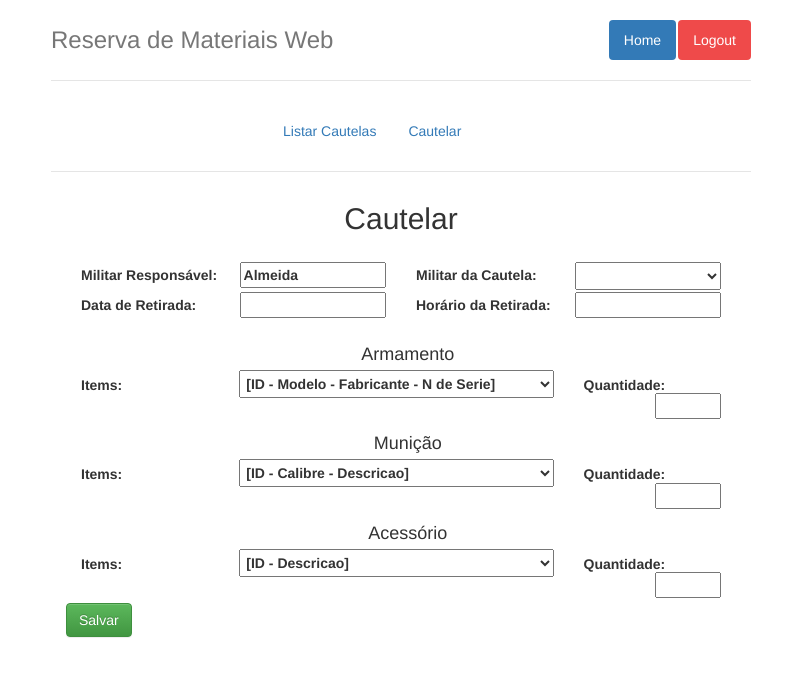
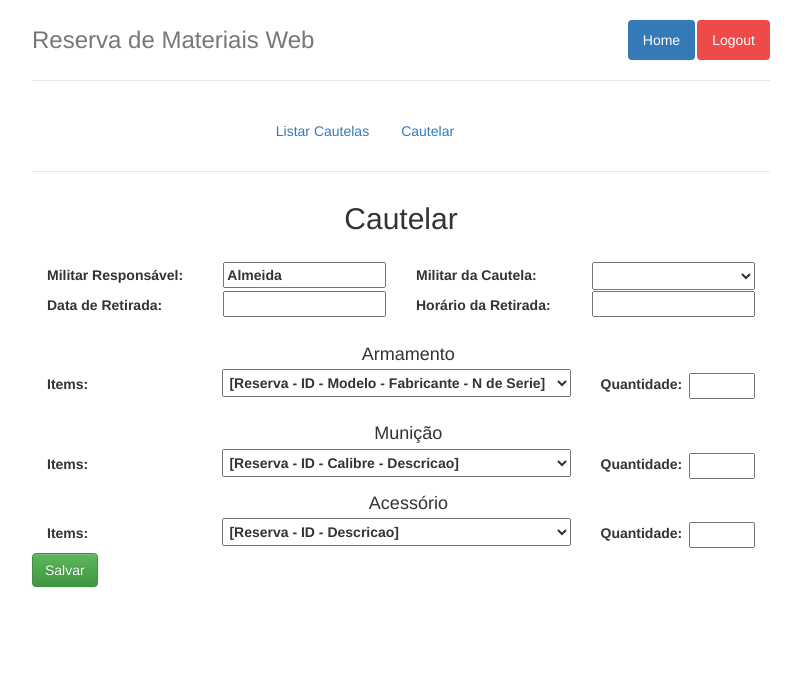
Before and after one commit to welbert/ProjetoWebPython, a Django app: page /p_registro/cautelas in a window 1280 px wide. Shown: the top 677 px of the page, without its empty margins (239-1040 px from the left). Run offline with Django 3.2, Linux system fonts and the light colour scheme; a user stored in the database is signed in; data comes from the database, SQL or seed files in the repository; both versions use the stored data as it was after the commit; some libraries are stand-ins or nearby versions.

Commit message:
usuário não poderá cautelar mais da quantidade disponível na reserva. Select de cautelas só mostram items que já estejam alocadas nas reservas. redimensionado width do container para 60%

```diff
--- a/registro/templates/base/layout.html
+++ b/registro/templates/base/layout.html
@@ -19,7 +19,7 @@
     <title>{% block title %}Reserva de Materiais Web - Python{% endblock %}</title>
 </head>
 <body>
-<div class="container">
+<div class="container" style="width: 60%; max-width: 80%">
     <div class="header clearfix">
         <nav>
           <ul class="nav nav-pills pull-right">
--- a/registro/templates/registro/cautelar.html
+++ b/registro/templates/registro/cautelar.html
@@ -23,7 +23,7 @@
 
 <br>
 
-<form action="{%url 'formularioCautela' %}" method="post" class="col-md-12" id="formulario-cautela">
+<form action="{%url 'formularioCautela' %}" method="post" class="col-md-13" id="formulario-cautela">
   {% csrf_token %}
 
   <input type="hidden" name="cautela_militar_resp_id" value="{{ militar_resp.id }}">
@@ -73,9 +73,9 @@
     margin-top: -1%;
     float: right;
     ">
-        <option value="">[ID - Modelo - Fabricante - N de Serie]</option>
+        <option value="">[Reserva - ID - Modelo - Fabricante - N de Serie]</option>
       {% for item in armamento %}
-        <option value="{{ item.id }}"> {{item.name}}</option>
+        <option value="{{ item.id }}">{{item.sigla}} - {{item.id}} - {{item.name}}</option>
       {% endfor %}
     </select>
   </label>
@@ -99,9 +99,9 @@
     margin-top: -1%;
     float: right;
     ">
-        <option value="">[ID - Calibre - Descricao] </option>
+        <option value="">[Reserva - ID - Calibre - Descricao] </option>
       {% for item in municao %}
-        <option value="{{ item.id }}">{{item.id}} - {{ item.calibre}} - {{item.descricao}}</option>
+        <option value="{{ item.id }}">{{item.sigla}} - {{item.id}} - {{ item.calibre}} - {{item.descricao}}</option>
       {% endfor %}
     </select>
   </label>
@@ -125,9 +125,9 @@
     margin-top: -1%;
     float: right;
     ">
-        <option value=""> [ID - Descricao] </option>
+        <option value=""> [Reserva - ID - Descricao] </option>
       {% for item in acessorio%}
-        <option value="{{ item.id }}"> {{item.id}} - {{ item.descricao}}</option>
+        <option value="{{ item.id }}"> {{item.sigla}} - {{item.id}} - {{ item.descricao}}</option>
       {% endfor %}
     </select>
   </label>
--- a/registro/views.py
+++ b/registro/views.py
@@ -12,7 +12,6 @@ from datetime import datetime
 def index(request):
     template = loader.get_template('registro/index.html')
     return HttpResponse(template.render(request))
-
 
 
 @login_required(login_url="../admin/login/")
@@ -134,12 +133,18 @@ def cautelar_index(request):
     #reserva = Reserva.objects.all()
     militares = Militar.objects.raw('SELECT id, nome_de_guerra FROM registro_militar')
     armamento = Armamento.objects.raw(
-        'SELECT RA.id, (RA.id||" - "||modelo||" - "||fabricante||" - "||numero_de_serie) as name, RRA.reserva_id FROM registro_armamento RA \
-        JOIN registro_reserva_armamento RRA WHERE RA.id = RRA.armamento_id'
+        'SELECT RA.id, (modelo||" - "||fabricante||" - "||numero_de_serie) as name, RRA.reserva_id, RR.sigla FROM registro_armamento RA \
+        JOIN registro_reserva_armamento RRA ON RA.id = RRA.armamento_id and RRA.quantidade > 0\
+        JOIN registro_reserva RR ON RRA.reserva_id = RR.id'
     )
-    municao = Municao.objects.all()
-    acessorio = Acessorio.objects.all()
+    municao = Municao.objects.raw('SELECT RM.id, RM.calibre, RM.descricao, RRM.reserva_id, RR.sigla FROM registro_municao RM\
+            JOIN registro_reserva_municao RRM ON RRM.municao_id = RM.id and RRM.quantidade > 0\
+            JOIN registro_reserva RR ON RRM.reserva_id = RR.id')
+    #municao = Municao.objects.all()
 
+    acessorio = Acessorio.objects.raw('SELECT RAc.id, RAc.descricao, RRAc.reserva_id, RR.sigla FROM registro_acessorio RAc\
+        JOIN registro_reserva_acessorio RRAc ON RRAc.acessorio_id = RAc.id and RRAc.quantidade > 0\
+        JOIN registro_reserva RR ON RRAc.reserva_id = RR.id')
 
     #return HttpResponse(armamento.name)
 
@@ -168,7 +173,7 @@ def formularioCautela(request):
     militar_resp = Militar.objects.get(pk=post.get('cautela_militar_resp_id', ''))
 
     reserva_arma_raw = None
-    if post.get('cautela_armamento_id', '') != '':
+    if post.get('cautela_armamento_id', '') != '' and int(post.get('cautela_armamento_quantidade', '')) > 0:
         armamento = Armamento.objects.get(pk=post.get('cautela_armamento_id', ''))
 
         cautela_armamento = Cautela_Armamento()
@@ -182,30 +187,38 @@ def formularioCautela(request):
         if list(reserva_arma_raw):
             r_reserva_arma = reserva_arma_raw[0]
             reserva_armamento = Reserva_Armamento.objects.get(pk=r_reserva_arma.id)
-            reserva_armamento.quantidade = int(reserva_armamento.quantidade) - int(post.get('cautela_armamento_quantidade', ''))
-            reserva_armamento.save()
-            cautela_armamento.save()
+
+            if(int(reserva_armamento.quantidade) >= int(cautela_armamento.quantidade)):
+                reserva_armamento.quantidade = int(reserva_armamento.quantidade) - int(post.get('cautela_armamento_quantidade', ''))
+                reserva_armamento.save()
+                cautela_armamento.save()
+            else:
+                save = 0
 
     reserva_muni_raw = None
-    if post.get('cautela_municao_id','') != '':
+    if post.get('cautela_municao_id','') != '' and int(post.get('cautela_municao_quantidade', '')) > 0:
         municao = Municao.objects.get(pk=post.get('cautela_municao_id', ''))
 
-        cautela_municao = Cautela_Armamento()
+        cautela_municao = Cautela_Municao()
         cautela_municao.data_de_retirada = post.get('cautela_data_retirada', '') + ' '+post.get('cautela_horario_retirada', '')
         cautela_municao.militar = militar_cautela
-        cautela_municao.municao= municao
+        cautela_municao.municao = municao
         cautela_municao.quantidade = post.get('cautela_municao_quantidade', '')
 
         reserva_muni_raw = Reserva.objects.raw("SELECT id FROM registro_reserva_municao WHERE municao_id ="+str(post.get('cautela_municao_id', '')))
         if list(reserva_muni_raw):
             r_reserva_muni = reserva_muni_raw[0]
             reserva_municao = Reserva_Municao.objects.get(pk=r_reserva_muni.id)
-            reserva_municao.quantidade = int(reserva_municao.quantidade) - int(post.get('cautela_municao_quantidade', ''))
-            reserva_municao.save()
-            cautela_municao.save()
+
+            if(int(reserva_municao.quantidade) >= int(cautela_municao.quantidade)):
+                reserva_municao.quantidade = int(reserva_municao.quantidade) - int(post.get('cautela_municao_quantidade', ''))
+                reserva_municao.save()
+                cautela_municao.save()
+            else:
+                save = 0
 
     reserva_acesso_raw = None
-    if post.get('cautela_acessorio_id','') != '':
+    if post.get('cautela_acessorio_id','') != '' and int(post.get('cautela_acessorio_quantidade', '')) > 0:
         acessorio = Acessorio.objects.get(pk=post.get('cautela_acessorio_id', ''))
 
         cautela_acessorio = Cautela_Acessorio()
@@ -218,9 +231,13 @@ def formularioCautela(request):
         if list(reserva_acesso_raw):
             r_reserva_acesso = reserva_acesso_raw[0]
             reserva_acessorio = Reserva_Acessorio.objects.get(pk=r_reserva_acesso.id)
-            reserva_acessorio.quantidade = int(reserva_acessorio.quantidade) - int(post.get('cautela_acessorio_quantidade', ''))
-            reserva_acessorio.save()
-            cautela_acessorio.save()
+
+            if( int(reserva_acessorio.quantidade) >= int(cautela_acessorio.quantidade)):
+                reserva_acessorio.quantidade = int(reserva_acessorio.quantidade) - int(post.get('cautela_acessorio_quantidade', ''))
+                reserva_acessorio.save()
+                cautela_acessorio.save()
+            else:
+                save = 0
 
     cautela_militar = Cautela_Militar()
     cautela_militar.militar = militar_cautela
@@ -230,8 +247,16 @@ def formularioCautela(request):
     transaction.savepoint_commit(sid)
     transaction.atomic()
     template = loader.get_template('registro/cautelar.html')
+
+    #Gera mensagem de tratamento e redireciona pra pagina template de cautelas
+    if( 'save' in locals() and save == 0):
+        save = "Erro: Quantidade maior que o disponível na reserva"
+    else:
+        save = "Cautela realizada com sucesso"
+
     context = {
-        'save': "Cautela realizada com sucesso",
+        'save': save,
     }
+
     #return HtppResponseRedirect('/p_registro/cautelas')
     return HttpResponse(template.render(context, request))
```
Also changed, not shown: db.sqlite3, 1 other file.
